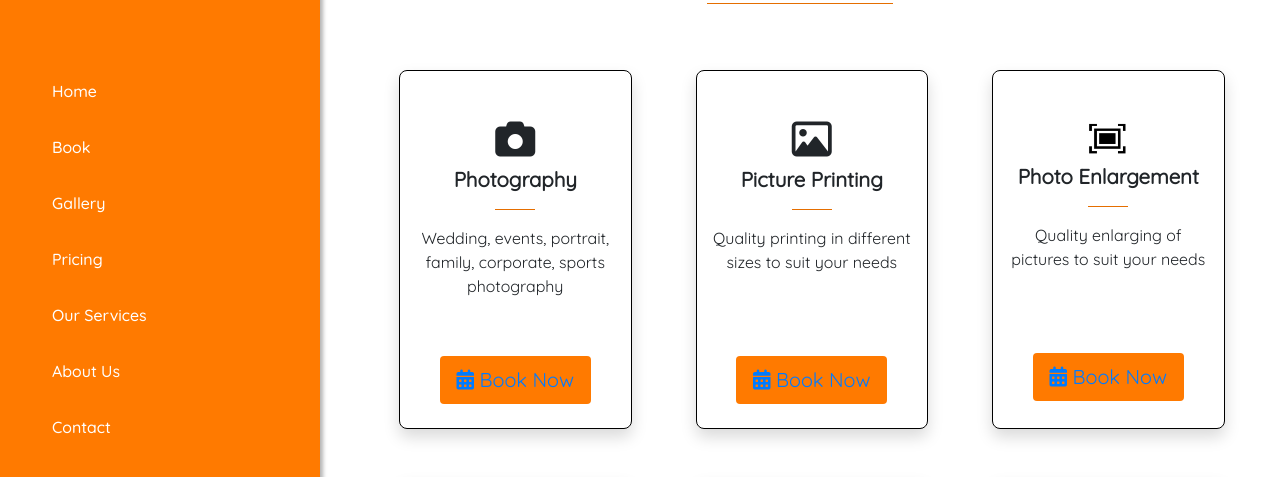
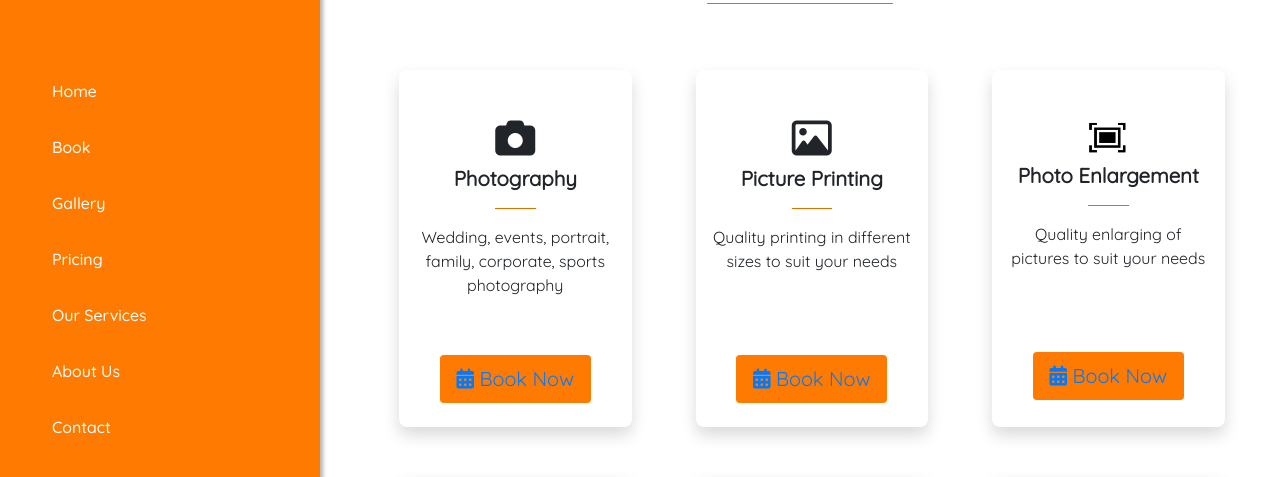
Before and after one commit to wisdomosara/test-photo, a plain HTML site: page studio-demo/our-services.html in a window 1280 px wide. Shown: the part 123-600 px from the top of the page. Drawn offline with Linux system fonts and the light colour scheme; files whose address does not match are found by name.

Commit message:
Update our-services.css

```diff
--- a/assets/css/our-services.css
+++ b/assets/css/our-services.css
@@ -1,7 +1,6 @@
 /* for Desktop and big screens */
 @import url('https://fonts.googleapis.com/css2?family=Quicksand&display=swap');
 .items{
-    border:0.2px solid black;
     border-radius: 8px;
     margin-top:50px;
     margin-left:5vw;
```
